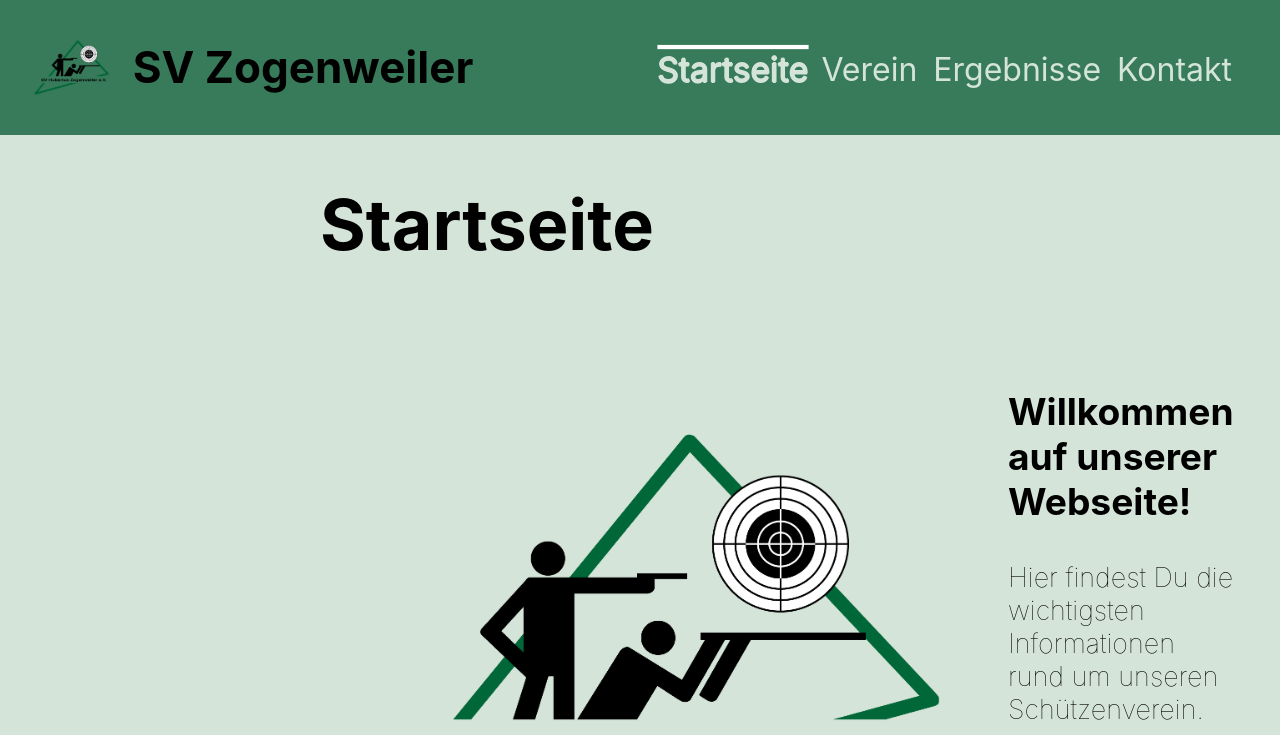
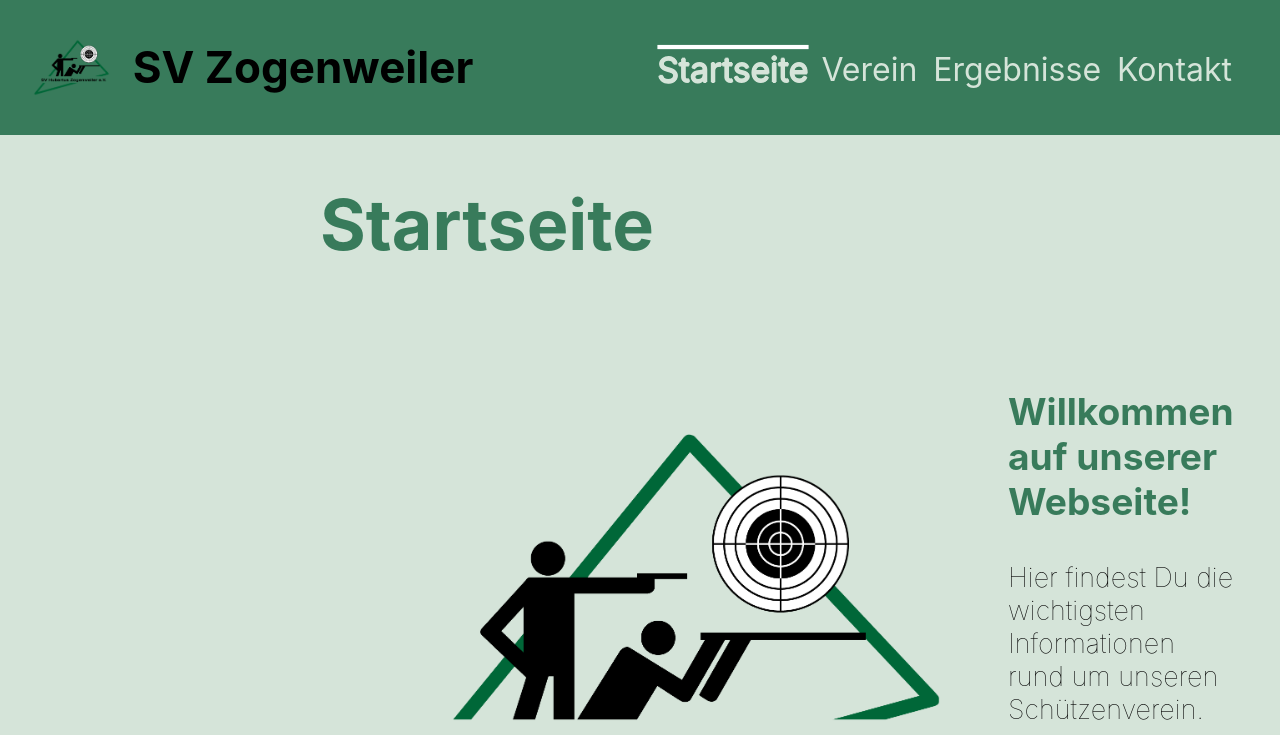
Before and after one commit to DerToaster98/SV-Zogenweiler-Website, a React (Create React App) app in the folder sv-zogenweiler-website/: page /#/ in a window 1280 px wide. Shown: the top 735 px of the page. Built offline with nearby package versions, Linux system fonts and the light colour scheme.

Commit message:
make headline green

```diff
--- a/sv-zogenweiler-website/src/components/pages/Contact.js
+++ b/sv-zogenweiler-website/src/components/pages/Contact.js
@@ -15,7 +15,7 @@ export default class Contact extends Component {
             <div className="contact">
                 <div className="page-content">
                     <header>
-                        <h1>Kontakt</h1>
+                        <h1 className="text-color-green">Kontakt</h1>
                     </header>
                     <article>
                         <div className="text-side-by-side">
--- a/sv-zogenweiler-website/src/components/pages/Home.js
+++ b/sv-zogenweiler-website/src/components/pages/Home.js
@@ -14,7 +14,7 @@ export default class Home extends Component {
             <div className="home">
                 <div className="page-content">
                     <header>
-                        <h1>Startseite</h1>
+                        <h1 className="text-color-green">Startseite</h1>
                     </header>
                     <article>
                         <div className="text-side-by-side">
@@ -22,7 +22,7 @@ export default class Home extends Component {
                                 <img alt="SV-Logo" src={logo} className="logo-home-text"></img>
                             </div>
                             <div>
-                                <h3 className="text-color-black">Willkommen auf unserer Webseite!</h3>
+                                <h3 className="text-color-green">Willkommen auf unserer Webseite!</h3>
                                 <span>Hier findest Du die wichtigsten Informationen rund um unseren Schützenverein.</span>
                                 <br/>
                                 <br/>
--- a/sv-zogenweiler-website/src/components/pages/club/Chiefs.js
+++ b/sv-zogenweiler-website/src/components/pages/club/Chiefs.js
@@ -9,7 +9,7 @@ export default class Chiefs extends Component {
             <div className="chiefs">
                 <div className="page-content">
                     <header>
-                        <h1>Vorstandschaft</h1>
+                        <h1 className="text-color-green">Vorstandschaft</h1>
                     </header>
                     <article>
                         <span>Unsere Vorstandschaft setzt sich wie folgt zusammen:</span>
--- a/sv-zogenweiler-website/src/components/pages/club/Club.js
+++ b/sv-zogenweiler-website/src/components/pages/club/Club.js
@@ -9,7 +9,7 @@ export default class Club extends Component {
             <div className="club">
                 <div className="page-content">
                     <header>
-                        <h1>Verein</h1>
+                        <h1 className="text-color-green">Verein</h1>
                     </header>
                     <article>
                         <span>
```
